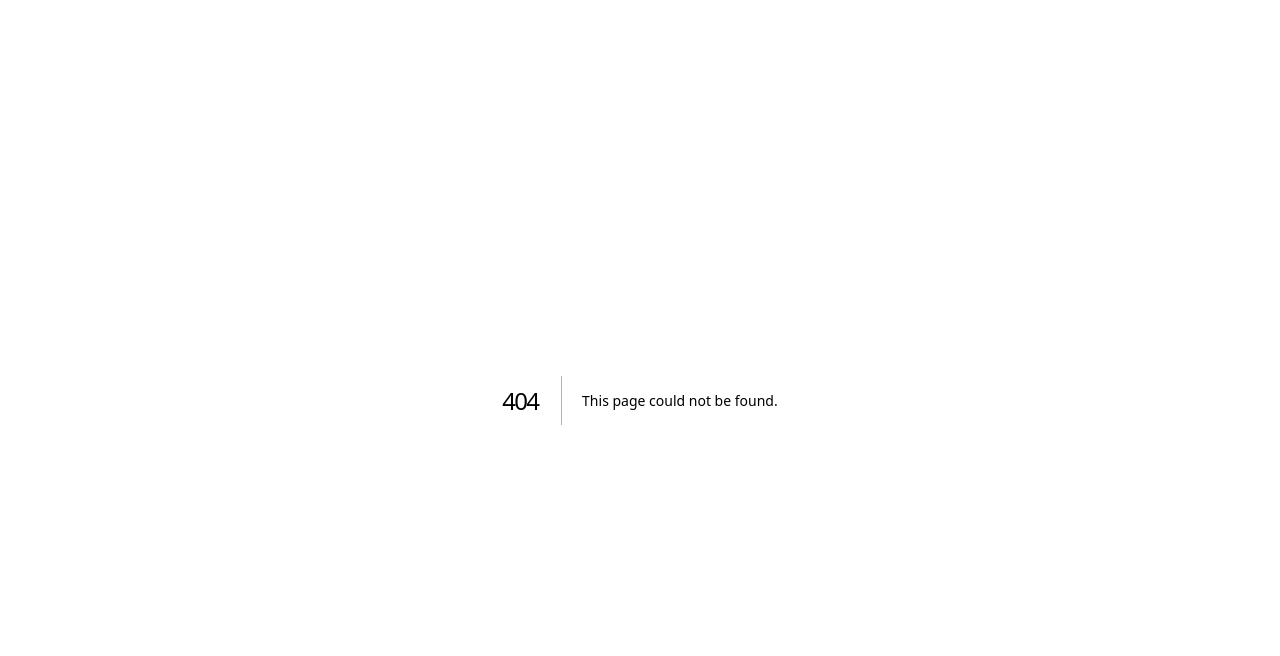
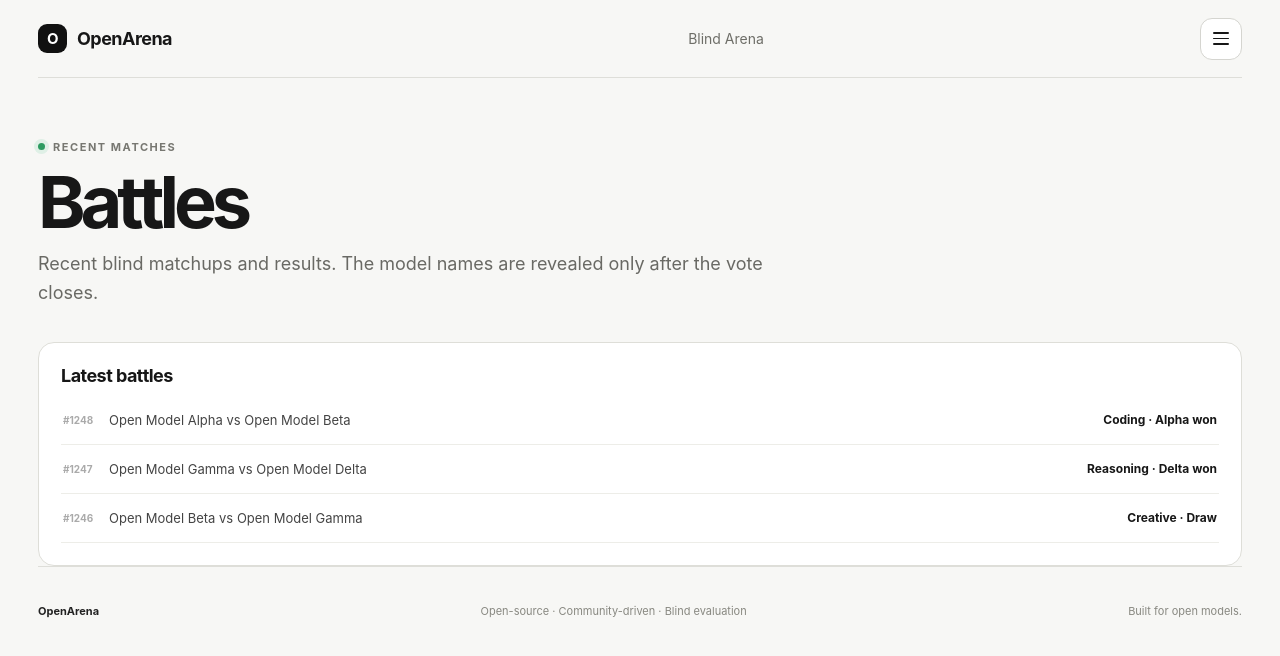
Before and after one commit to 010213pashaleshenko1-blip/OpenArena, a Next.js app: page /battles in a window 1280 px wide. Before the commit this address had no page. Shown: the top 656 px of the page. Built offline with nearby package versions, Linux system fonts and the light colour scheme.

Commit message:
feat: add battles page

```diff
--- /dev/null
+++ b/app/battles/page.tsx
@@ -0,0 +1,30 @@
+import { SiteShell } from "../components/site-shell";
+
+const battles = [
+  ["#1248", "Open Model Alpha vs Open Model Beta", "Coding", "Alpha won"],
+  ["#1247", "Open Model Gamma vs Open Model Delta", "Reasoning", "Delta won"],
+  ["#1246", "Open Model Beta vs Open Model Gamma", "Creative", "Draw"],
+];
+
+export default function BattlesPage() {
+  return (
+    <SiteShell
+      title="Battles"
+      description="Recent blind matchups and results. The model names are revealed only after the vote closes."
+      badge="RECENT MATCHES"
+    >
+      <section className="content-grid">
+        <article className="content-card">
+          <h2>Latest battles</h2>
+          {battles.map(([id, matchup, category, outcome]) => (
+            <div className="rank-row" key={id}>
+              <b>{id}</b>
+              <span>{matchup}</span>
+              <strong>{category} · {outcome}</strong>
+            </div>
+          ))}
+        </article>
+      </section>
+    </SiteShell>
+  );
+}
```
